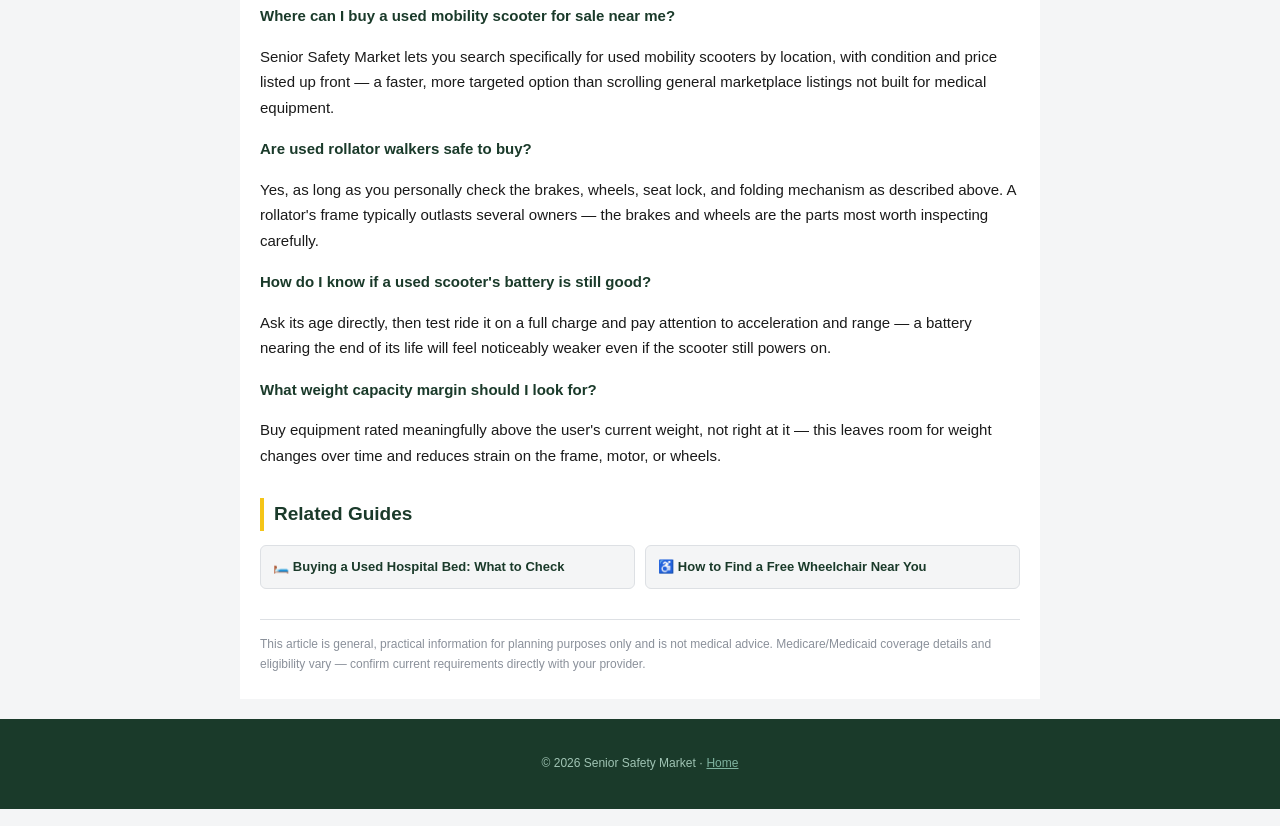
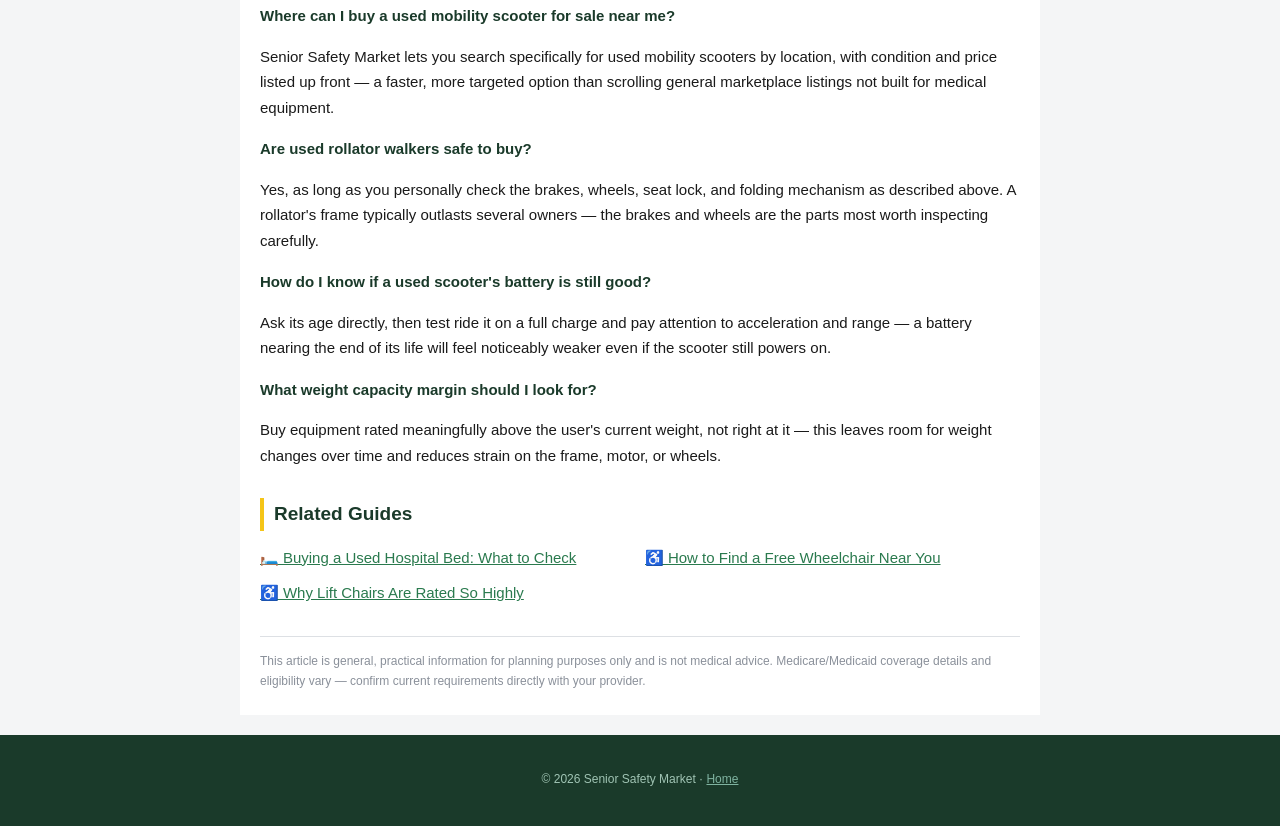
Before and after one commit to pmc1665477/seniorsafetymarket, a website: page used-rollator-mobility-scooter-buying-guide.html in a window 1280 px wide. Shown: the part 2615-3441 px from the top of the page. Drawn offline with Linux system fonts and the light colour scheme.

Commit message:
Cross-link lift chair guide from related guides

```diff
--- a/used-rollator-mobility-scooter-buying-guide.html
+++ b/used-rollator-mobility-scooter-buying-guide.html
@@ -53,7 +53,7 @@ p{margin-bottom:14px;}
 .faq-item{margin-bottom:16px;}
 .faq-item .faq-q{font-weight:bold;color:var(--navy);margin-bottom:4px;}
 .related-guides{display:grid;grid-template-columns:1fr 1fr;gap:10px;margin:14px 0 8px;}
-.related-guides a{display:block;background:var(--gray-bg);border:1px solid var(--gray-border);border-radius:6px;padding:10px 12px;font-size:13px;font-weight:bold;color:var(--navy);text-decoration:none;}
+. a{display:block;background:var(--gray-bg);border:1px solid var(--gray-border);border-radius:6px;padding:10px 12px;font-size:13px;font-weight:bold;color:var(--navy);text-decoration:none;}
 @media(max-width:480px){.related-guides{grid-template-columns:1fr;}.cost-table{font-size:12px;}}
 .disclaimer{font-size:12px;color:var(--gray-mid);border-top:1px solid var(--gray-border);padding-top:14px;margin-top:30px;}
 footer{background:var(--navy);color:#a0c4b4;text-align:center;padding:22px 20px;font-size:12px;margin-top:20px;}
@@ -137,6 +137,7 @@ footer a{color:#7fb3a0;}
   <div class="related-guides">
     <a href="/used-hospital-bed-buying-guide.html">🛏️ Buying a Used Hospital Bed: What to Check</a>
     <a href="/free-wheelchair-near-me.html">♿ How to Find a Free Wheelchair Near You</a>
+    <a href="/best-lift-chair-for-seniors.html">&#9855; Why Lift Chairs Are Rated So Highly</a>
   </div>
 
   <p class="disclaimer">This article is general, practical information for planning purposes only and is not medical advice. Medicare/Medicaid coverage details and eligibility vary — confirm current requirements directly with your provider.</p>
```
